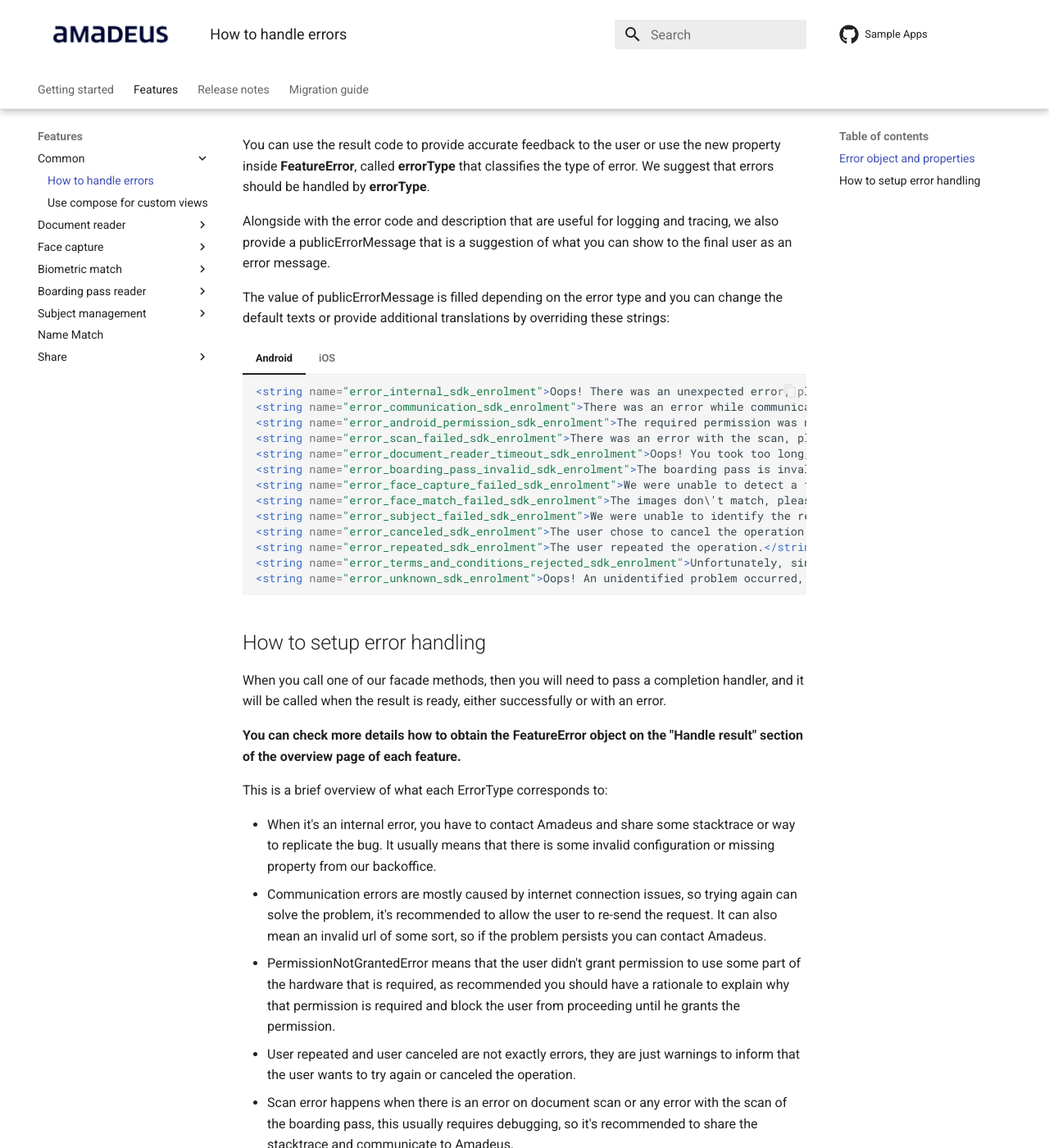
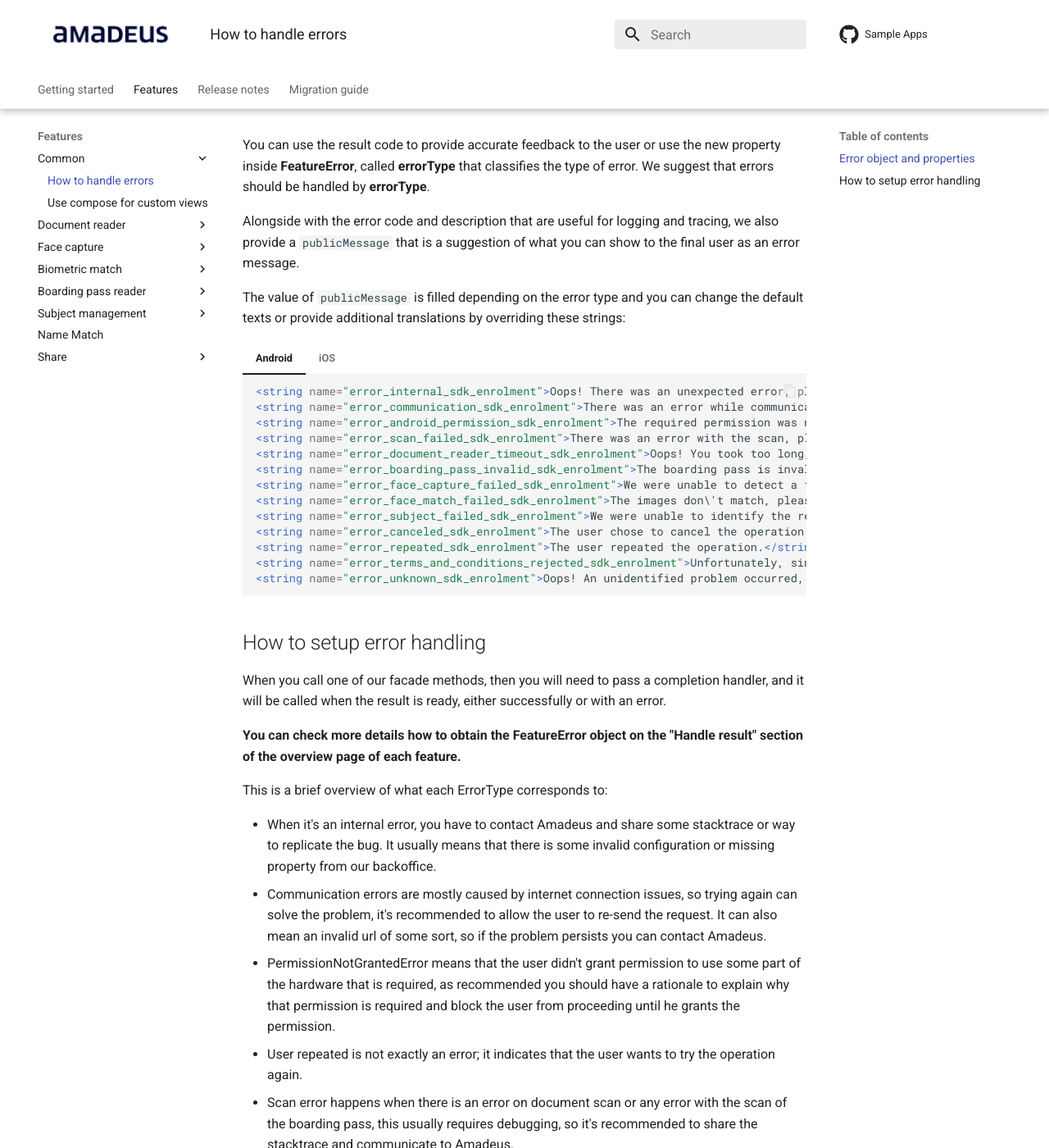
Before and after one commit to vbmobile/mobile-id-documentation, an MkDocs documentation site: the page built from docs/Features/Common/HandleErrors.md, in a window 1280 px wide and 1400 px high, scrolled down 13235 px. Shown: the whole window at 82% size. Built offline with MkDocs 1.6.1 and Material for MkDocs 9.7.7, drawn with Linux system fonts in a browser that asks for light colours; the version menu is left out; part of the change alters nothing that is shown.

Commit message:
TRAVELERID-15312: Correct iOS error API references
Co-authored-by: Copilot <223556219+Copilot@users.noreply.github.com>

````diff
--- a/docs/Features/Common/HandleErrors.md
+++ b/docs/Features/Common/HandleErrors.md
@@ -68,18 +68,21 @@ The FeatureError has the following structure:
         public let description: String
         public let publicMessage: String
 
-        init(errorType: ErrorType, errorCode: Int, description: String, publicMessage: String, name: String)
+        public init(errorType: ErrorType, errorCode: Int, description: String, publicMessage: String, name: String)
     }
 
     public enum ErrorType {
+        case configError
+        case badConfigError
         case internalError
         case communicationError
         case termsAndConditionsRejected
         case userRepeated
         case permissionNotGrantedError
         case scanError
-        case scanTimeout
+        case timeout
         case boardingPassInvalid
+        case documentReaderError
         case faceCaptureError
         case faceMatchError
         case subjectError
@@ -282,9 +285,9 @@ Here you can find a list of all the error codes the SDK sends to the client appl
 You can use the result code to provide accurate feedback to the user or use the new property inside **FeatureError**, called **errorType** that classifies the type of error.
 We suggest that errors should be handled by **errorType**.
 
-Alongside with the error code and description that are useful for logging and tracing, we also provide a publicErrorMessage that is a suggestion of what you can show to the final user as an error message.
+Alongside with the error code and description that are useful for logging and tracing, we also provide a `publicMessage` that is a suggestion of what you can show to the final user as an error message.
 
-The value of publicErrorMessage is filled depending on the error type and you can change the default texts or provide additional translations by overriding these strings:
+The value of `publicMessage` is filled depending on the error type and you can change the default texts or provide additional translations by overriding these strings:
 
 === "Android"
 
@@ -307,8 +310,10 @@ The value of publicErrorMessage is filled depending on the error type and you ca
 === "iOS"
 
     ```swift
-    //configurationError
+    //configError
     Theme.shared.strings.errorsPublicMessages.configError
+    //badConfigError
+    Theme.shared.strings.errorsPublicMessages.badConfigError
     //internalError
     Theme.shared.strings.errorsPublicMessages.internalError
     //communicationError
@@ -321,10 +326,12 @@ The value of publicErrorMessage is filled depending on the error type and you ca
     Theme.shared.strings.errorsPublicMessages.permissionNotGrantedError
     //scanError
     Theme.shared.strings.errorsPublicMessages.scanError
-    //scanTimeout
-    Theme.shared.strings.errorsPublicMessages.scanTimeout
+    //timeout
+    Theme.shared.strings.errorsPublicMessages.timeout
     //boardingPassInvalid
     Theme.shared.strings.errorsPublicMessages.boardingPassInvalid
+    //documentReaderError
+    Theme.shared.strings.errorsPublicMessages.documentReaderError
     //faceCaptureError
     Theme.shared.strings.errorsPublicMessages.faceCaptureError
     //faceMatchError
@@ -346,7 +353,7 @@ This is a brief overview of what each ErrorType corresponds to:
 - When it's an internal error, you have to contact Amadeus and share some stacktrace or way to replicate the bug. It usually means that there is some invalid configuration or missing property from our backoffice.
 - Communication errors are mostly caused by internet connection issues, so trying again can solve the problem, it's recommended to allow the user to re-send the request. It can also mean an invalid url of some sort, so if the problem persists you can contact Amadeus.
 - PermissionNotGrantedError means that the user didn't grant permission to use some part of the hardware that is required, as recommended you should have a rationale to explain why that permission is required and block the user from proceeding until he grants the permission.
-- User repeated and user canceled are not exactly errors, they are just warnings to inform that the user wants to try again or canceled the operation.
+- User repeated is not exactly an error; it indicates that the user wants to try the operation again.
 - Scan error happens when there is an error on document scan or any error with the scan of the boarding pass, this usually requires debugging, so it's recommended to share the stacktrace and communicate to Amadeus.
 - Timeout it means that either the timer of document reader or face capture has reached the end and it wasn't possible to capture the image successfully, you can inform the user of that, suggesting how he should scan the document (on the table, with a high contrast from the table, with the proper angle etc..), or take the selfie in better conditions and let the user try again.
 - Boarding pass invalid means that the scan or parse of the boarding pass was correct but some issues were found. Can be the format that is not supported by us, or simply it's not actually a boarding pass barcode.
````
